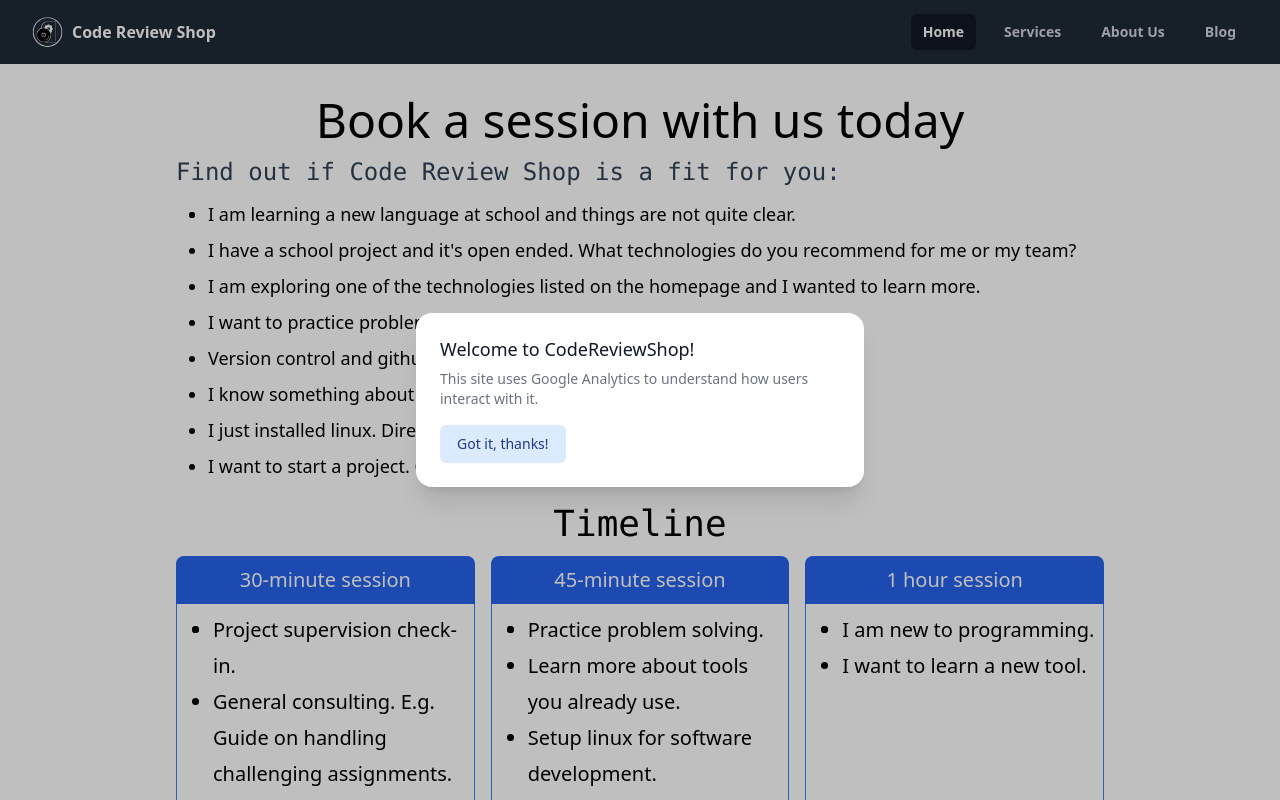
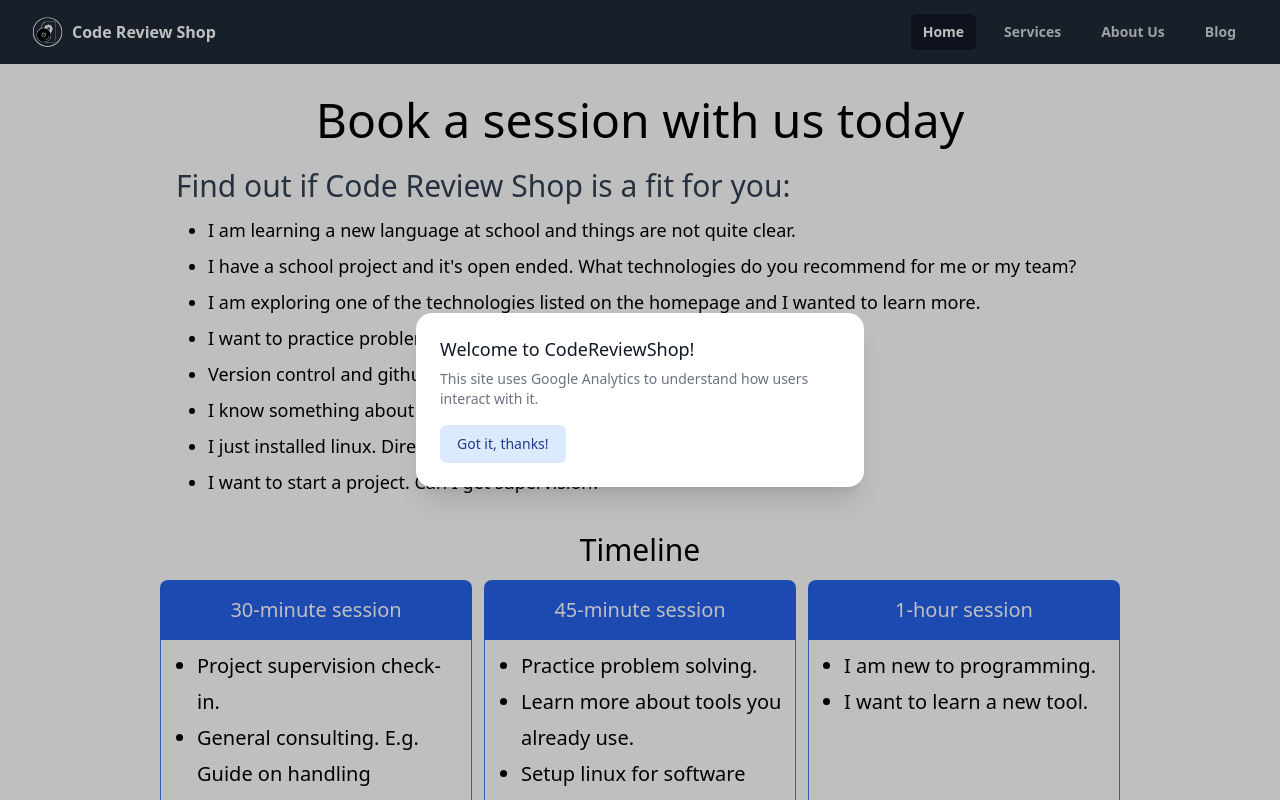
Before and after one commit to project-graveyard/codereviewshop, a Vue app: page /services in a window 1280 px wide. Shown: the top 800 px of the page. Built offline with nearby package versions, Linux system fonts and the light colour scheme.

Commit message:
change flex to grid for mobile responsiveness

```diff
--- a/src/views/ServiceView.vue
+++ b/src/views/ServiceView.vue
@@ -1,12 +1,12 @@
 <script setup></script>
 
 <template>
-  <div class="py-8 container px-4 lg:w-3/4 2xl:w-1/2">
-    <h1 class="text-center text-5xl pb-3">Book a session with us today</h1>
-    <h3 class="text-2xl font-mono text-slate-700">
+  <div class="pt-8 container px-4 lg:w-3/4 2xl:w-1/2">
+    <h1 class="text-center text-5xl mb-3">Book a session with us today</h1>
+    <h1 class="text-3xl text-slate-700 mt-6">
       Find out if Code Review Shop is a fit for you:
-    </h3>
-    <ul class="py-2 ml-8 list-item list-disc leading-9 text-lg">
+    </h1>
+    <ul class="py-2 ml-8 list-disc leading-9 text-lg">
       <li>
         I am learning a new language at school and things are not quite clear.
       </li>
@@ -24,81 +24,79 @@
       <li>I just installed linux. Directions please.</li>
       <li>I want to start a project. Can I get supervision?</li>
     </ul>
+  </div>
 
-    <h2 class="text-center my-3 text-4xl font-mono">Timeline</h2>
-    <div class="grid grid-cols-1 md:grid-cols-3 gap-4 mb-10">
+  <div class="container mt-6">
+    <h1 class="text-center text-3xl mb-3">Timeline</h1>
+    <div
+      class="w-3/4 grid grid-cols-1 lg:grid-cols-2 xl:grid-cols-3 gap-3 container"
+    >
       <div>
-        <p
-          class="text-center text-xl bg-blue-600 py-2.5 text-white rounded-t-lg"
-        >
+        <p class="text-center text-xl bg-blue-600 py-4 text-white rounded-t-lg">
           30-minute session
         </p>
-        <div class="border-x border-b rounded-b-lg px-2 py-2 border-blue-500">
-          <ul class="list-item list-disc leading-9 text-xl h-60 ml-7">
+        <div
+          class="flex flex-col items-center border-x border-b rounded-b-lg px-2 py-2 border-blue-500 md:h-72 h-max"
+        >
+          <ul class="list-disc leading-9 text-xl ml-7 grow">
             <li>Project supervision check-in.</li>
             <li>
               General consulting. E.g. Guide on handling challenging
               assignments.
             </li>
           </ul>
-          <div class="mt-auto">
-            <a href="#"
-              ><p
-                class="mx-20 py-3 bg-blue-600 text-center rounded-md font-semibold text-white"
-              >
-                Book
-              </p></a
+          <a href="#"
+            ><p
+              class="py-3 mb-2 mt-3 px-10 bg-blue-600 text-center rounded-md font-semibold text-white"
             >
-          </div>
+              Book
+            </p></a
+          >
         </div>
       </div>
       <div>
-        <p
-          class="text-center text-xl bg-blue-600 py-2.5 text-white rounded-t-lg"
-        >
+        <p class="text-center text-xl bg-blue-600 py-4 text-white rounded-t-lg">
           45-minute session
         </p>
-        <div class="border-x border-b rounded-b-lg px-2 py-2 border-blue-500">
-          <ul class="list-item list-disc leading-9 text-xl h-60 ml-7">
+        <div
+          class="flex flex-col items-center border-x border-b rounded-b-lg px-2 py-2 border-blue-500 md:h-72 h-max"
+        >
+          <ul class="list-disc leading-9 text-xl ml-7 grow">
             <li>Practice problem solving.</li>
             <li>Learn more about tools you already use.</li>
             <li>Setup linux for software development.</li>
           </ul>
-          <div class="mt-auto">
-            <a href="#"
-              ><p
-                class="mx-4 py-3 bg-blue-600 text-center rounded-md font-semibold text-white"
-              >
-                Book
-              </p></a
+          <a href="#"
+            ><p
+              class="py-3 px-10 bg-blue-600 text-center rounded-md font-semibold text-white"
             >
-          </div>
+              Book
+            </p></a
+          >
         </div>
       </div>
       <div>
-        <p
-          class="text-center text-xl bg-blue-600 py-2.5 text-white rounded-t-lg"
+        <p class="text-center text-xl bg-blue-600 py-4 text-white rounded-t-lg">
+          1-hour session
+        </p>
+        <div
+          class="flex flex-col items-center border-x border-b rounded-b-lg px-2 py-2 border-blue-500 h-56 lg:h-72"
         >
-          1 hour session
-        </p>
-        <div class="border-x border-b rounded-b-lg px-2 py-2 border-blue-500">
-          <ul class="list-item list-disc leading-9 text-xl h-60 ml-7">
+          <ul class="list-disc leading-9 text-xl ml-3 2xl:ml-0 grow">
             <li>I am new to programming.</li>
             <li>I want to learn a new tool.</li>
           </ul>
-          <div class="mt-auto">
-            <a href="#"
-              ><p
-                class="mx-4 py-3 bg-blue-600 text-center rounded-md font-semibold text-white"
-              >
-                Book
-              </p></a
+          <a href="#"
+            ><p
+              class="py-3 px-10 bg-blue-600 text-center rounded-md font-semibold text-white"
             >
-          </div>
+              Book
+            </p></a
+          >
         </div>
       </div>
     </div>
-    <div class="text-lg text-center">
+    <div class="text-lg text-center my-8 mx-3">
       <p>
         * The services listed under each block is a guide. You are free to pick
         a time that suits you.
```
